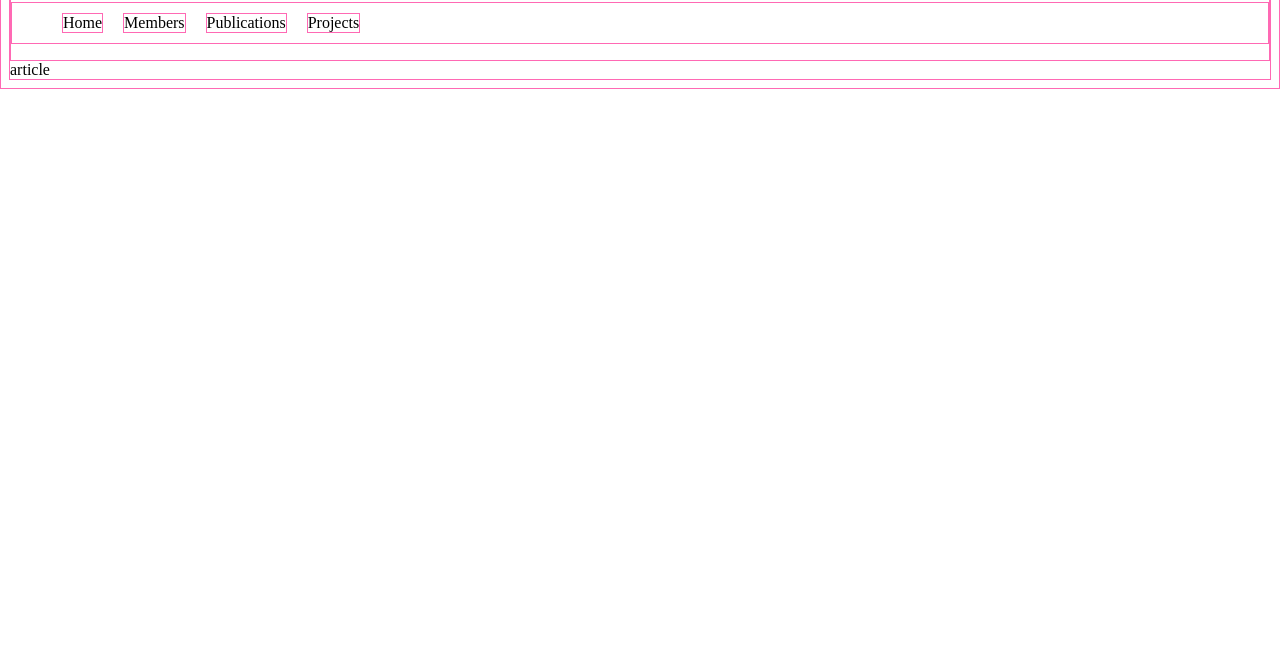
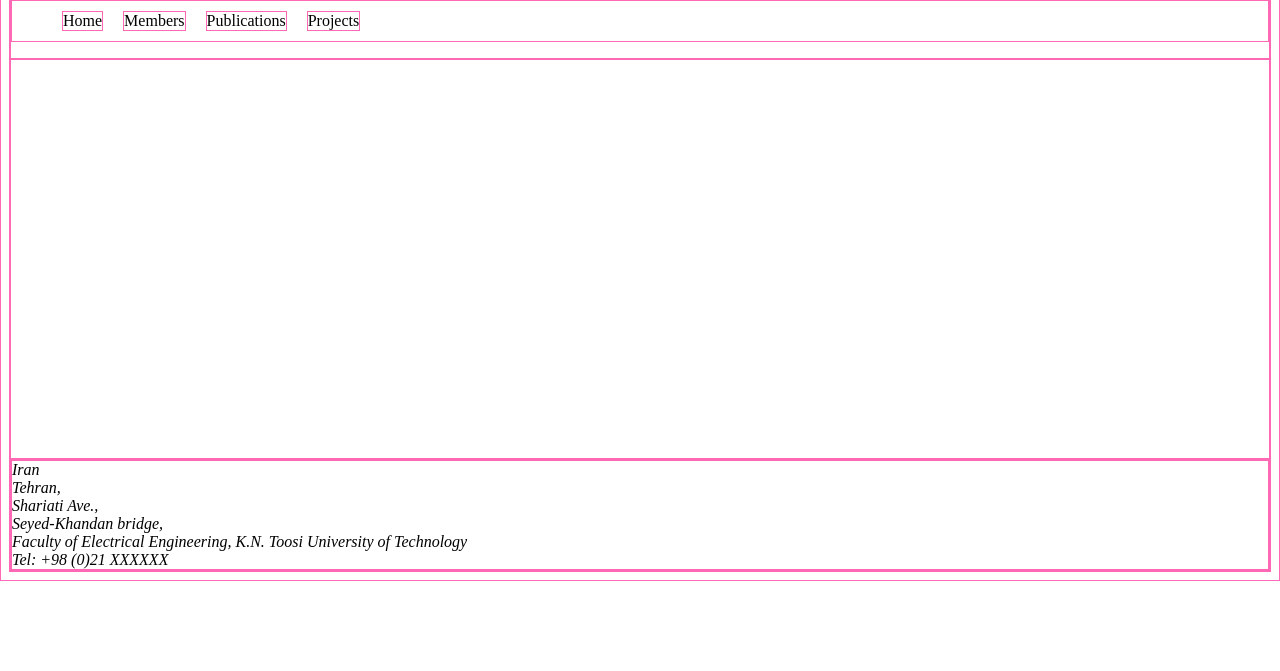
Before and after one commit to Salehbigdeli/MVMIP, a plain HTML site: page index.html in a window 1280 px wide. Shown: the part 129-800 px from the top of the page. Drawn offline with Linux system fonts and the light colour scheme.

Commit message:
Complete structure

```diff
--- a/css/main.css
+++ b/css/main.css
@@ -1,5 +1,6 @@
 * {
     border: 1px solid hotpink;
+    box-sizing: border-box;
 }
 header {
     display: flex;
@@ -16,3 +17,7 @@ ul {
 li {
     margin: 10px;
 }
+
+main {
+    height: 400px;
+}
--- a/index.html
+++ b/index.html
@@ -21,6 +21,18 @@
             <li>Projects</li>
         </ul>
     </nav>
-    article
+    <main>
+
+    </main>
+    <footer>
+        <address>
+            Iran<br>
+            Tehran,<br>
+            Shariati Ave.,<br>
+            Seyed-Khandan bridge,<br>
+            Faculty of Electrical Engineering, K.N. Toosi University of Technology<br>
+            Tel: +98 (0)21 XXXXXX
+        </address>
+    </footer>
 </body>
 </html>
```
